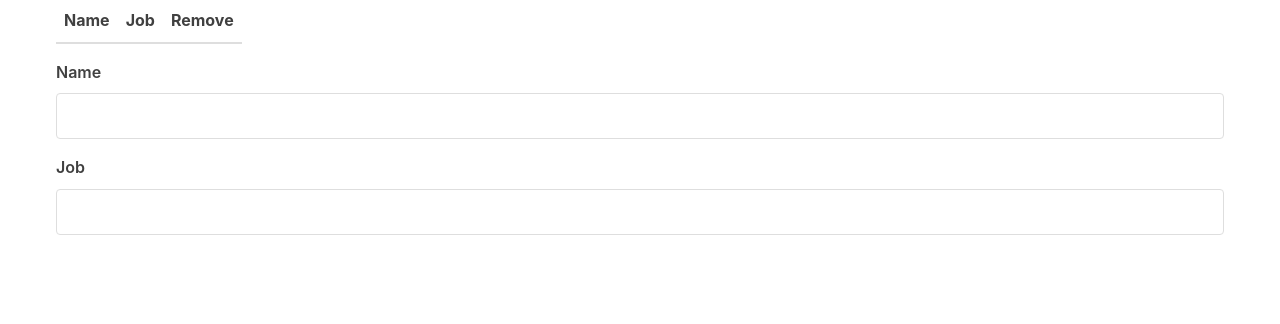
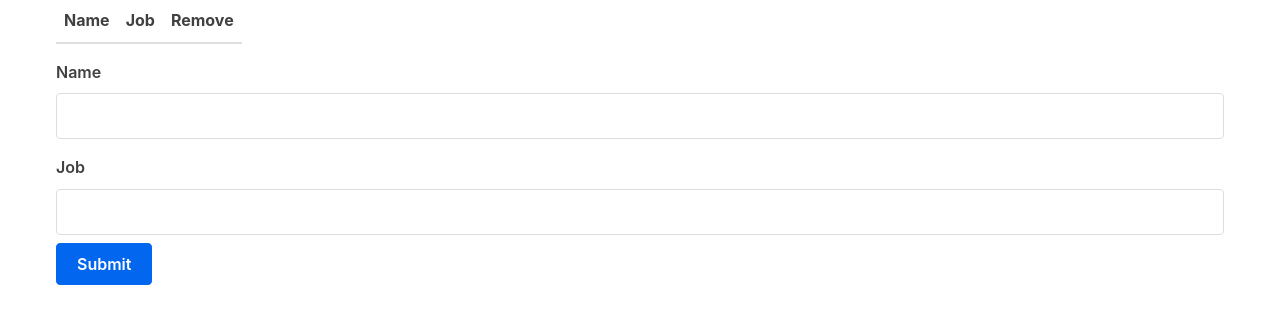
Before and after one commit to jlu51/React-first-app-Part-II, a React (Create React App) app: page / in a window 1280 px wide. Shown: the top 324 px of the page. Built offline with nearby package versions, Linux system fonts and the light colour scheme.

Commit message:
Completed functionality of Form

```diff
--- a/src/Form.js
+++ b/src/Form.js
@@ -1,6 +1,6 @@
 import React, {useState} from 'react';
 
-function Form() {
+function Form(props) {
 
    const [person, setPerson] = useState(
       {
@@ -22,6 +22,14 @@
 
    }
 
+   function submitForm() {
+      props.handleSubmit(person);
+      setPerson(
+         {name: '', job: ''}
+      );
+
+   }
+
    return (
       <form>
          <label htmlFor="name">Name</label>
@@ -38,7 +46,9 @@
          id="job"
          value={person.job}
          onChange={handleChange} />
+         <input type="button" value="Submit" onClick={submitForm}/>
       </form>
+
    );
 }
 
--- a/src/MyApp.js
+++ b/src/MyApp.js
@@ -26,10 +26,14 @@
       setCharacters(updated);
    }
 
+   function updateList(person) {
+      setCharacters([...characters, person]);
+   }
+
    return (
       <div className="container">
          <Table characterData={characters} removeCharacter={removeOneCharacter}/>
-         <Form />
+         <Form handleSubmit={updateList} />
       </div>
    );
 }
```
Also changed, not shown: src/index.css (line endings or trailing spaces), 1 other file (tests, documents, lock files or other folders).
